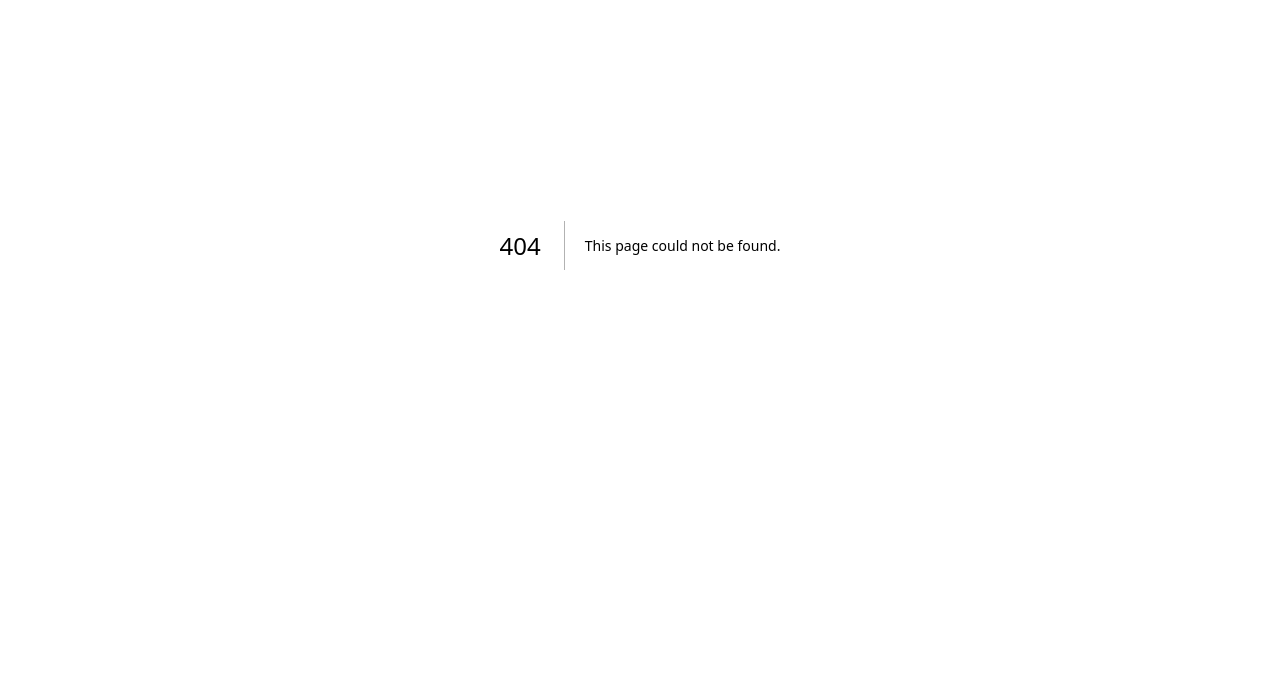
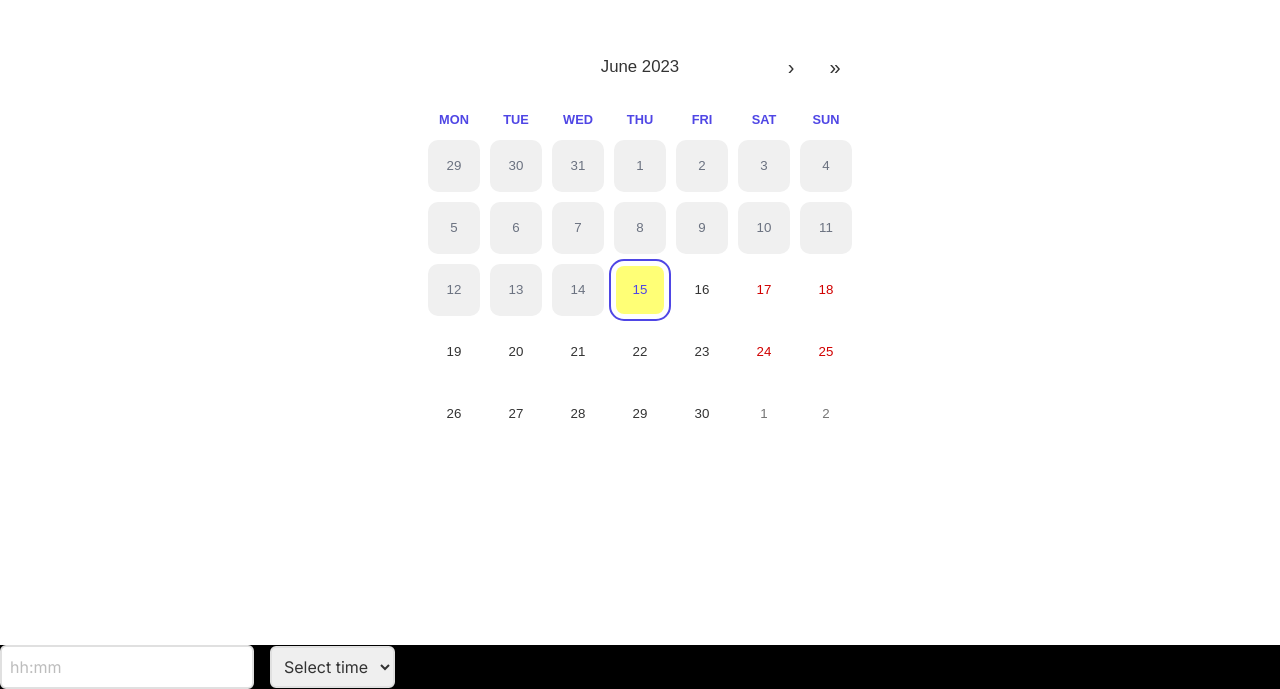
Before and after one commit to Aperturs/aperturs-github, a Next.js app: page /test in a window 1280 px wide. Before the commit this address had no page. Shown: the part 155-844 px from the top of the page. Before the commit the page ends 800 px from the top, so only its background shows below. Built offline with nearby package versions, Linux system fonts and the light colour scheme.

Commit message:
custmo calendar

```diff
--- a/src/app/layout.tsx
+++ b/src/app/layout.tsx
@@ -1,3 +1,4 @@
+import '../styles/calendar.css'
 import './globals.css'
 import { Inter } from 'next/font/google'
 import { Toaster } from "react-hot-toast";
--- /dev/null
+++ b/src/app/test/page.tsx
@@ -0,0 +1,14 @@
+import CalendarComponent from '@/components/datepicker/calender'
+import TimePicker from '@/components/datepicker/timepicker'
+import React from 'react'
+
+const Test = () => {
+  return (
+    <div>
+      <CalendarComponent />
+      <TimePicker />
+    </div>
+  )
+}
+
+export default Test
--- a/src/components/LinkedinPost/LinkedinPostCard.tsx
+++ b/src/components/LinkedinPost/LinkedinPostCard.tsx
@@ -1,12 +1,17 @@
 import { Avatar } from '@material-tailwind/react'
 import React, { useState } from 'react'
 import LinkedInPostCreation from './textarea'
+import DateTimePicker from './datepicker';
 
 function LinkedinPostCard() {
   const [content, setContent] = useState('');
     const handlePostSubmit = (content: string) => {
         console.log("Post content:", content);
         alert("Post content: " + content);
+      };
+      const handleDate = (date: Date, time: Date) => {
+        console.log('Selected Date:', date);
+        console.log('Selected Time:', time);
       };
 
   return (
@@ -27,11 +32,15 @@ function LinkedinPostCard() {
         content={content}
         onContentChange={setContent}
         />
+        <div>
+        <DateTimePicker onButtonClick={handleDate} />
         <button className='btn btn-primary px-8 text-white'
         onClick={() => handlePostSubmit(content)}
         >
           Post
         </button>
+        </div>
+
       </div>
   )
 }
--- /dev/null
+++ b/src/components/LinkedinPost/datepicker.tsx
@@ -0,0 +1,47 @@
+import React, { useState } from 'react';
+import DatePicker from 'react-datepicker';
+import 'react-datepicker/dist/react-datepicker.css';
+
+interface DateTimePickerProps {
+  onButtonClick: (date: Date, time: Date) => void;
+}
+
+const DateTimePicker: React.FC<DateTimePickerProps> = ({ onButtonClick }) => {
+  const [selectedDate, setSelectedDate] = useState(new Date());
+  const [selectedTime, setSelectedTime] = useState(new Date());
+
+  const handleDateChange = (date: Date) => {
+    setSelectedDate(date);
+  };
+
+  const handleTimeChange = (time: Date) => {
+    setSelectedTime(time);
+  };
+
+  const handleClick = () => {
+    onButtonClick(selectedDate, selectedTime);
+  };
+
+  return (
+    <div className='flex gap-2 w-52 justify-start'>
+      <DatePicker
+        selected={selectedDate}
+        onChange={handleDateChange}
+        dateFormat="MMMM d, yyyy"
+        className=''
+      />
+      <DatePicker
+        selected={selectedTime}
+        onChange={handleTimeChange}
+        showTimeSelect
+        showTimeSelectOnly
+        timeIntervals={15}
+        timeCaption="Time"
+        dateFormat="h:mm aa"
+      />
+
+    </div>
+  );
+};
+
+export default DateTimePicker;
--- a/src/components/LinkedinPost/textarea.tsx
+++ b/src/components/LinkedinPost/textarea.tsx
@@ -10,7 +10,7 @@ const LinkedInPostCreation: React.FC<LinkedInPostCreationProps> = ({ content, on
   return (
     <div className="relative">
       <textarea
-        className="w-full min-h-[300px] max-h-[700px] border border-transparent bg-transparent px-3 py-2.5 font-sans text-sm font-normal outline-none focus:outline-none clip-content"
+        className="w-full min-h-[300px] resize-none max-h-[700px] border border-transparent bg-transparent px-3 py-2.5 font-sans text-sm font-normal outline-none focus:outline-none clip-content"
         defaultValue={content}
         onChange={(e) => onContentChange(e.target.value)}
         placeholder="What do you want to talk about?"
--- /dev/null
+++ b/src/components/datepicker/calender.tsx
@@ -0,0 +1,33 @@
+'use client'
+import { type FC, useEffect, useState } from 'react'
+import 'react-calendar/dist/Calendar.css';
+import Calendar from 'react-calendar';
+
+interface CalendarProps {
+// as ISO strings
+}
+
+const CalendarComponent: FC<CalendarProps> = ({ }) => {
+
+    const [date, setDate] = useState<Date | undefined>()
+
+
+  return (
+    <div className='flex h-screen flex-col items-center justify-center'>
+
+        <Calendar
+          minDate={new Date()}
+          className='REACT-CALENDAR p-2'
+          view='month'
+          onClickDay={(value) => {
+            console.log(value)
+            setDate(value)
+          }}
+
+        />
+
+    </div>
+  )
+}
+
+export default CalendarComponent
--- /dev/null
+++ b/src/components/datepicker/timepicker.tsx
@@ -0,0 +1,51 @@
+'use client'
+
+import React, { useState } from 'react';
+
+interface TimePickerProps {
+  // Add any additional props you may need
+}
+
+const TimePicker: React.FC<TimePickerProps> = () => {
+  const [time, setTime] = useState<string>('');
+
+  const generateTimeOptions = () => {
+    const options = [];
+    for (let hour = 0; hour < 24; hour++) {
+      for (let minute = 0; minute < 60; minute += 30) {
+        const formattedHour = hour.toString().padStart(2, '0');
+        const formattedMinute = minute.toString().padStart(2, '0');
+        options.push(
+          <option key={`${formattedHour}:${formattedMinute}`} value={`${formattedHour}:${formattedMinute}`}>
+            {`${formattedHour}:${formattedMinute}`}
+          </option>
+        );
+      }
+    }
+    return options;
+  };
+
+  return (
+    <div className="flex bg-black items-center">
+      <input
+        className="border-2 border-gray-300 p-2 rounded-md"
+        type="text"
+        placeholder="hh:mm"
+        value={time}
+        onChange={(e) => setTime(e.target.value)}
+      />
+      <select
+        className="ml-4 border-2 border-gray-300 p-2 rounded-md"
+        value={time}
+        onChange={(e) => setTime(e.target.value)}
+      >
+        <option value="" disabled>
+          Select time
+        </option>
+        {generateTimeOptions()}
+      </select>
+    </div>
+  );
+};
+
+export default TimePicker;
--- /dev/null
+++ b/src/styles/calendar.css
@@ -0,0 +1,177 @@
+.react-calendar {
+  width: 450px  !important;
+  max-width: 100%  !important;
+  background: white  !important;
+  border-radius: 15px  !important;
+  border: 0px solid rgb(209 213 219)  !important;
+  font-family: Manrope, Helvetica, sans-serif;
+  line-height: 1.125em  !important;
+}
+.react-calendar--doubleView {
+  width: 700px !important;
+}
+.react-calendar--doubleView .react-calendar__viewContainer {
+  display: flex  !important;
+  margin: -0.5em  !important;
+}
+.react-calendar--doubleView .react-calendar__viewContainer > * {
+  width: 50% !important;
+  margin: 0.5em  !important;
+}
+.react-calendar,
+.react-calendar *,
+.react-calendar *:before,
+.react-calendar *:after {
+  -moz-box-sizing: border-box;
+  -webkit-box-sizing: border-box;
+  box-sizing: border-box;
+}
+
+/* Custom Navigation Styles */
+@media screen and (max-width: 500px) {
+  .react-calendar__navigation__prev2-button,
+  .react-calendar__navigation__prev-button {
+    display: none;
+  }
+  .react-calendar__navigation__label {
+    padding-left: 1rem;
+    text-align: left;
+  }
+}
+
+.react-calendar button {
+  margin: 0;
+  border: 0;
+  outline: none;
+}
+.react-calendar button:enabled:hover {
+  cursor: pointer;
+}
+.react-calendar__navigation {
+  display: flex;
+  height: 44px;
+  margin-bottom: 1em;
+}
+.react-calendar__navigation button {
+  min-width: 44px;
+  background: none;
+}
+.react-calendar__navigation button:disabled {
+  visibility: hidden  !important;
+  background-color: #f0f0f0  !important;
+}
+.react-calendar__navigation button:enabled:hover,
+.react-calendar__navigation button:enabled:focus {
+  background-color: #e6e6e6  !important;
+}
+.react-calendar__month-view__weekdays {
+  color: #4f46e5  !important;
+  text-align: center  !important;
+  text-transform: uppercase  !important;
+  font-weight: 700  !important;
+  font-size: 0.8em  !important;
+}
+/* Each day should be round when hovered */
+.react-calendar__month-view__days__day {
+  padding: 5px !important;
+  background-clip: content-box !important;
+  border-radius: 15px !important;
+}
+
+.react-calendar__navigation__label__labelText {
+  font-weight: 500;
+  font-size: 1.05em;
+}
+.react-calendar__navigation__label {
+  pointer-events: none;
+}
+
+.react-calendar__navigation__arrow {
+  background-color: #fff  !important;
+  padding: 7px !important;
+  background-clip: content-box !important;
+  border-radius: 50px;
+  font-size: 1.25em;
+}
+.react-calendar__navigation__arrow:hover {
+  background-color: rgb(107 114 128) !important;
+}
+
+/* If you do not wish to show weekends */
+
+/*
+.react-calendar__month-view__days > .react-calendar__tile,
+.react-calendar__month-view__weekdays__weekday {
+  flex-basis: 20% !important;
+  max-width: 20% !important;
+}
+
+.react-calendar__month-view__weekdays__weekday:nth-child(6),
+.react-calendar__month-view__weekdays__weekday:nth-child(7) {
+  display: none !important;
+}
+
+.react-calendar__month-view__days__day--weekend {
+  display: none !important;
+}
+*/
+
+.react-calendar__month-view__weekdays__weekday {
+  padding: 0.75em ;
+}
+.react-calendar__month-view__weekdays__weekday abbr {
+  text-decoration: none;
+}
+.react-calendar__month-view__weekNumbers .react-calendar__tile {
+  display: flex;
+  align-items: center;
+  justify-content: center;
+  font-size: 0.75em;
+  font-weight: bold;
+}
+.react-calendar__month-view__days__day--neighboringMonth {
+  color: #b3b3b3;
+}
+.react-calendar__year-view .react-calendar__tile,
+.react-calendar__decade-view .react-calendar__tile,
+.react-calendar__century-view .react-calendar__tile {
+  padding: 2em 0.5em;
+}
+.react-calendar__tile {
+  aspect-ratio: 1/1;
+  max-width: 100%;
+  background: none;
+  text-align: center;
+}
+.react-calendar__tile:disabled {
+  background-color: #f0f0f0;
+  color: rgb(107 114 128) !important;
+}
+.react-calendar__tile:enabled:hover,
+.react-calendar__tile:enabled:focus {
+  background-color: rgb(238 242 255);
+}
+.react-calendar__tile--now {
+  border-radius: 15px;
+  border: 2px solid #4f46e5 !important;
+  color: #4f46e5 !important;
+}
+.react-calendar__tile--now:enabled:hover,
+.react-calendar__tile--now:enabled:focus {
+  background-color: rgb(238 242 255) !important;
+}
+.react-calendar__tile--hasActive {
+  background: #76baff !important;
+}
+.react-calendar__tile--hasActive:enabled:hover,
+.react-calendar__tile--hasActive:enabled:focus {
+  background: #a9d4ff !important;
+}
+.react-calendar__tile--active:enabled:hover,
+.react-calendar__tile--active:enabled:focus {
+  background: #4f46e5 !important;
+  color: white;
+}
+.react-calendar--selectRange .react-calendar__tile--hover {
+  background-color: rgb(238 242 255);
+}
```
